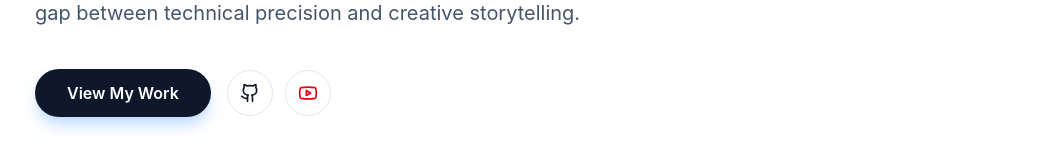
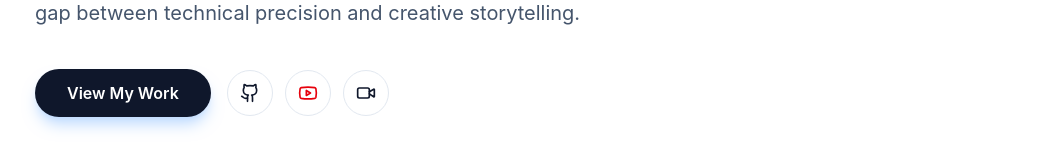
Before and after one commit to supportegertickets-dev/isa, a Next.js app: page / in a window 1280 px wide. Shown: the part 432-598 px from the top of the page, without its empty margins (117-1159 px from the left). Built offline with nearby package versions, Linux system fonts and the light colour scheme.

Commit message:
Update social media links: YouTube @Isa_Moma-003 and add TikTok @isa.moma

```diff
--- a/app/components/Header.js
+++ b/app/components/Header.js
@@ -36,7 +36,7 @@ export default function Header() {
             </Link>
           ))}
           <a
-            href="https://youtube.com/@isamoma003"
+            href="https://youtube.com/@Isa_Moma-003"
             target="_blank"
             rel="noopener noreferrer"
             className="hover:text-red-600 transition"
@@ -72,7 +72,7 @@ export default function Header() {
               </Link>
             ))}
             <a
-              href="https://youtube.com/@isamoma003"
+              href="https://youtube.com/@Isa_Moma-003"
               target="_blank"
               rel="noopener noreferrer"
               className="hover:text-red-600 transition"
--- a/app/page.js
+++ b/app/page.js
@@ -57,8 +57,11 @@ export default function Portfolio() {
               <a href="https://github.com" className="p-3 border border-slate-200 rounded-full hover:bg-slate-50 transition">
                 <Github size={20} />
               </a>
-              <a href="https://youtube.com/@isamoma003" className="p-3 border border-slate-200 rounded-full hover:bg-slate-50 transition text-red-600">
+              <a href="https://youtube.com/@Isa_Moma-003" className="p-3 border border-slate-200 rounded-full hover:bg-slate-50 transition text-red-600">
                 <Youtube size={20} />
+              </a>
+              <a href="https://tiktok.com/@isa.moma" className="p-3 border border-slate-200 rounded-full hover:bg-slate-50 transition">
+                <Video size={20} />
               </a>
             </div>
           </motion.div>
```
